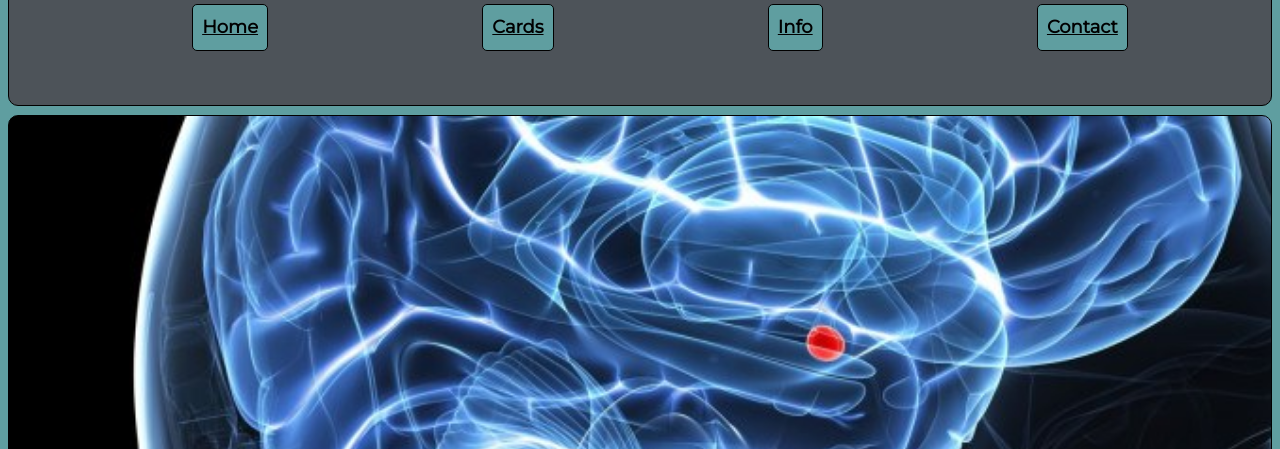
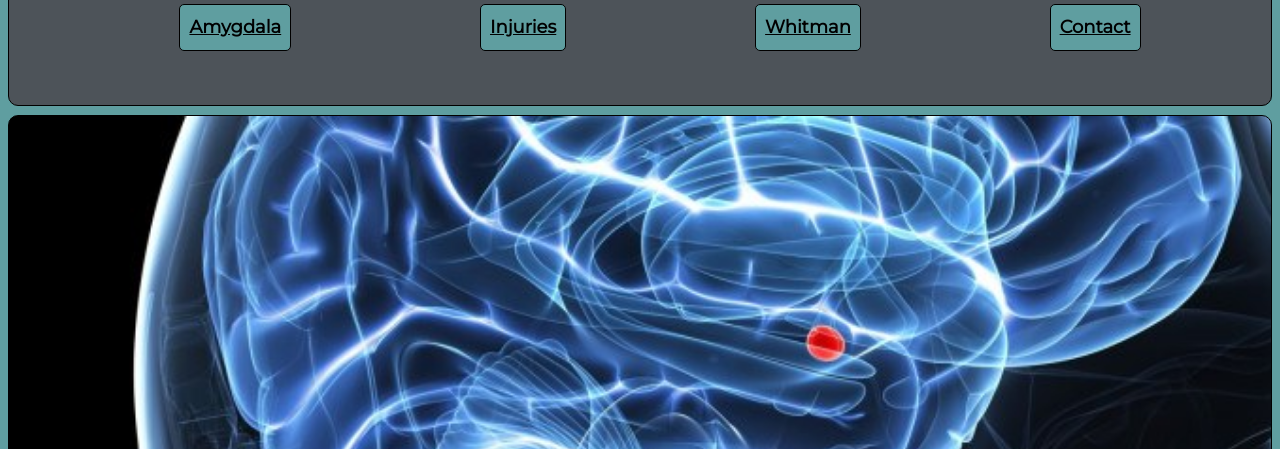
Before and after one commit to SawyerCherry/One-Page-Site, a plain HTML site: page index.html in a window 1280 px wide. Shown: the part 113-562 px from the top of the page. Drawn offline with nearby package versions, Linux system fonts and the light colour scheme.

Commit message:
revised text and fixed nav

```diff
--- a/index.html
+++ b/index.html
@@ -19,16 +19,16 @@
 
             <div class="nav">
                 <ul>
-                    <li><a type="button" href="#home">Home</a></li>
-                    <li><a type="button" href="#cards">Cards</a></li>
-                    <li><a type="button" href="#info">Info</a></li>
+                    <li><a type="button" href="#amygdala">Amygdala</a></li>
+                    <li><a type="button" href="#injuries">Injuries</a></li>
+                    <li><a type="button" href="#whitman">Whitman</a></li>
                     <li><a type="button" href="#contact">Contact</a></li>
                 </ul>
             </div>
 
     </nav>
 
-    <div id="home" class="picSection">
+    <div id="amygdala" class="picSection">
 
             <h1><strong>The Amygdala<strong></h1>
 
@@ -39,7 +39,7 @@
     </div>
 
 
-    <div class="big-box" id="cards">
+    <div class="big-box" id="injuries">
 
         <div class="lil-box" data-aos="fade-up">
             <div>
@@ -80,14 +80,14 @@
     </div>
 
     <div>
-        <section id="info" class="split-section">
+        <section id="whitman" class="split-section">
             <div>
                 <div>
                     <h2 class="split-h2">Brain Injury Leads to First School Shooting</h2>
                     <p class="split-p">What transformed this 25-year-old Eagle Scout and Marine into one of modern America's first and deadliest school shooters? His autopsy suggests one troubling explanation: Charles Whitman had a brain tumor pressing on his amygdala, a region of the brain crucial for emotion and behavioral control.</p>
                         <p class="split-p ">By the time the police shot him dead, Whitman had killed 13 people and wounded 32 more. The story of his rampage dominated national headlines the next day. And when police went to investigate his home for clues, the story became even stranger: in the early hours of the morning on the day of the shooting, he had murdered his mother and stabbed his wife to death in her sleep.</p>
 
-                        <p class="split-p">It was after much thought that I decided to kill my wife, Kathy, tonight … I love her dearly, and she has been as fine a wife to me as any man could ever hope to have. I cannot rationally pinpoint any specific reason for doing this - Charles Whitman</p>
+                        <p class="split-p">"It was after much thought that I decided to kill my wife, Kathy, tonight … I love her dearly, and she has been as fine a wife to me as any man could ever hope to have. I cannot rationally pinpoint any specific reason for doing this." - Charles Whitman</p>
                 </div>
                 <div>
                     <img src="img/charlesTumor.jpeg" class="center" >
```
